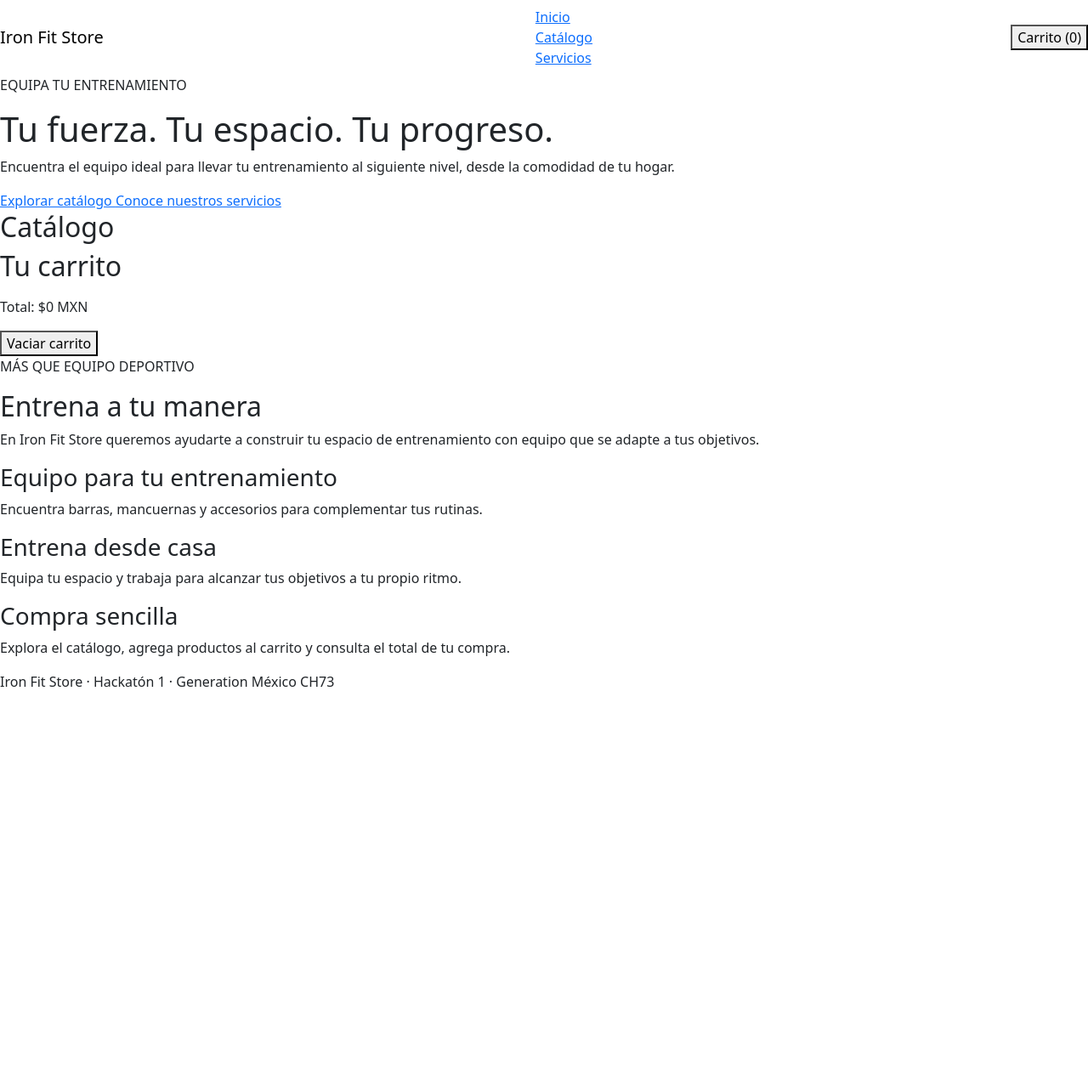
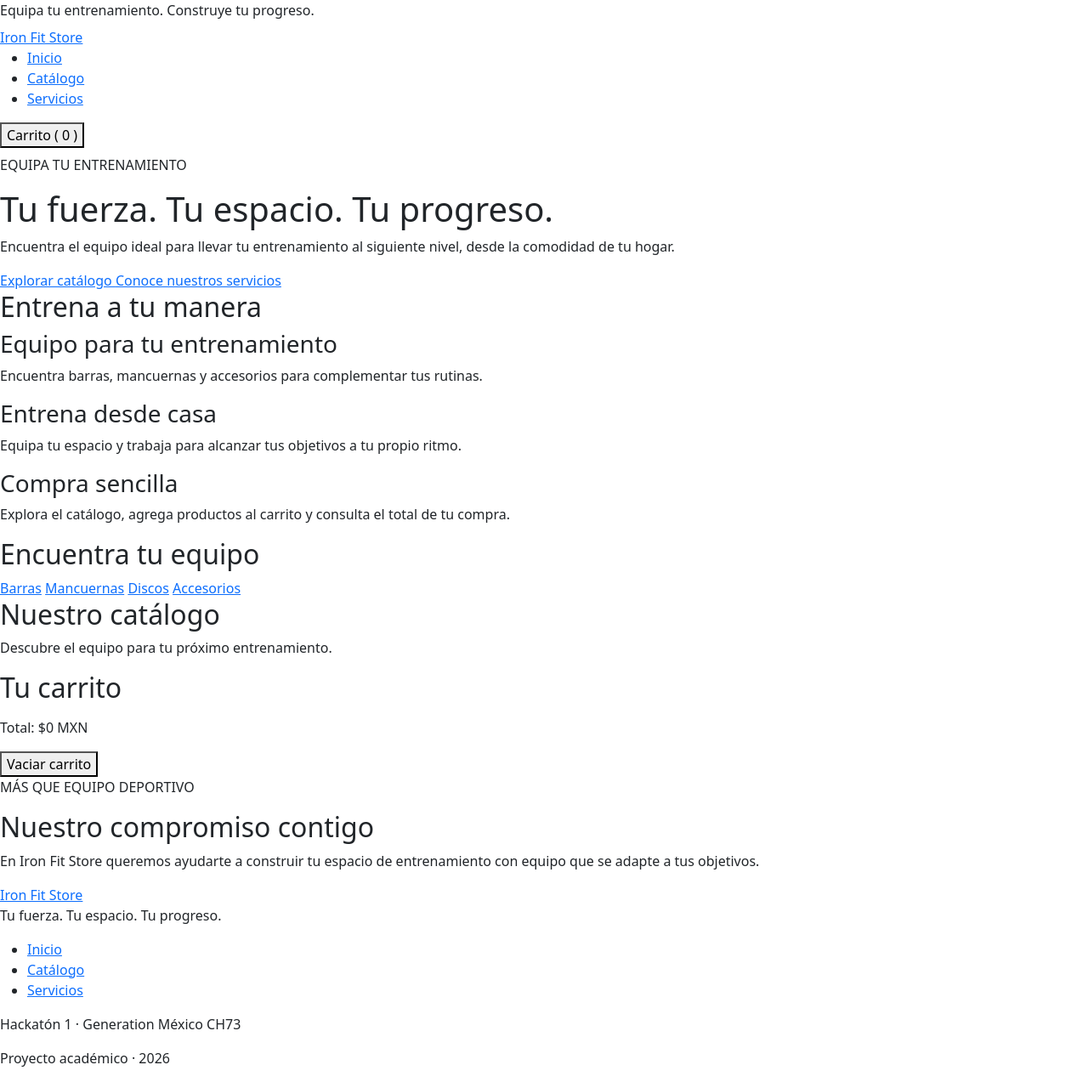
Before and after one commit to ChanisBlu/IronFitStore-Hackaton-1, a website: page index.html in a window 1280 px wide. Shown: the whole page at 85% size. Before the commit the page ends 830 px from the top, so only its background shows below. Drawn offline with nearby package versions, Linux system fonts and the light colour scheme.

Commit message:
Adaptar HTML al estandar visual del equipo

```diff
--- a/index.html
+++ b/index.html
@@ -1,113 +1,110 @@
+
 <!DOCTYPE html>
 <html lang="es">
 <head>
   <meta charset="UTF-8">
   <meta name="viewport" content="width=device-width, initial-scale=1.0">
-  <meta name="description" content="Iron Fit Store: equipo de fuerza para tu gimnasio en casa">
-  <title>Iron Fit Store</title>
+  <meta
+    name="description"
+    content="Iron Fit Store: equipo de fuerza para tu gimnasio en casa."
+  >
+  <title>Iron Fit Store | Equipo deportivo</title>
 
-  <!-- Bootstrap 5.3.8 (rejilla y componentes responsivos) -->
-  <link href="https://cdn.jsdelivr.net/npm/bootstrap@5.3.8/dist/css/bootstrap.min.css" rel="stylesheet">
-  <!-- Estilos propios del equipo (siempre después de Bootstrap) -->
+  <!-- Bootstrap: rejilla y componentes responsivos -->
+  <link
+    href="https://cdn.jsdelivr.net/npm/bootstrap@5.3.8/dist/css/bootstrap.min.css"
+    rel="stylesheet"
+  >
+
+  <!-- Estilos propios del equipo: responsable Joce -->
   <link rel="stylesheet" href="css/styles.css">
 </head>
+
 <body>
+  <div class="contenedor">
+
+    <!-- ===== ANUNCIO (responsable: Víctor) ===== -->
+    <div class="anuncio">
+      Equipa tu entrenamiento. Construye tu progreso.
+    </div>
 
     <!-- ===== NAVBAR (responsable: Víctor) ===== -->
-
-  <!-- ===== NAVBAR (responsable: Víctor) ===== -->
-  <header id="encabezado">
+    <header>
       <nav class="navbar" aria-label="Navegación principal">
-      <a class="navbar-brand" href="#inicio" aria-label="Iron Fit Store, ir al inicio">
+        <div class="navbar__contenido">
+          <a
+            class="navbar__logo"
+            href="#inicio"
+            aria-label="Iron Fit Store, ir al inicio"
+          >
             Iron Fit Store
           </a>
 
-      <ul class="navbar-nav">
-        <li>
-          <a href="#inicio">Inicio</a>
-        </li>
-        <li>
-          <a href="#catalogo">Catálogo</a>
-        </li>
-        <li>
-          <a href="#servicios">Servicios</a>
-        </li>
+          <ul class="navbar__links">
+            <li><a href="#inicio">Inicio</a></li>
+            <li><a href="#catalogo">Catálogo</a></li>
+            <li><a href="#servicios">Servicios</a></li>
           </ul>
 
-      <!-- El contador lo actualiza js/carrito.js -->
-      <button id="btn-carrito" type="button" aria-label="Ver carrito de compras">
-        Carrito (<span id="carrito-contador">0</span>)
+          <!-- Isaac: el JavaScript actualiza el contador -->
+          <button
+            class="navbar__carrito"
+            id="btn-carrito"
+            type="button"
+            aria-label="Ver carrito de compras"
+          >
+            Carrito (
+            <span class="navbar__contador" id="carrito-contador">0</span>
+            )
           </button>
+        </div>
       </nav>
     </header>
 
     <main>
+      <!-- ===== HERO (responsable: Víctor) ===== -->
+      <section class="hero" id="inicio" aria-labelledby="hero-titulo">
+        <div class="hero__contenido">
+          <p class="hero__subtitulo">EQUIPA TU ENTRENAMIENTO</p>
 
-  <!-- ===== HERO (responsable: Víctor) ===== -->
-  <section id="inicio" aria-labelledby="titulo-principal">
-    <div class="hero-contenido">
-      <p class="hero-etiqueta">EQUIPA TU ENTRENAMIENTO</p>
-
-      <h1 id="titulo-principal">
+          <h1 class="hero__titulo" id="hero-titulo">
             Tu fuerza. Tu espacio. Tu progreso.
           </h1>
 
-      <p class="hero-descripcion">
+          <p class="hero__descripcion">
             Encuentra el equipo ideal para llevar tu entrenamiento
             al siguiente nivel, desde la comodidad de tu hogar.
           </p>
 
-      <div class="hero-acciones">
-        <a class="btn-catalogo" href="#catalogo">
+          <div class="hero__acciones">
+            <a class="hero__boton" href="#catalogo">
               Explorar catálogo
             </a>
 
-        <a class="btn-servicios" href="#servicios">
+            <a class="hero__enlace" href="#servicios">
               Conoce nuestros servicios
             </a>
           </div>
         </div>
       </section>
 
+      <!-- ===== BENEFICIOS (responsable: Víctor) ===== -->
+      <section
+        class="beneficios"
+        aria-labelledby="beneficios-titulo"
+      >
+        <h2 id="beneficios-titulo">Entrena a tu manera</h2>
 
-    <!-- ===== CATÁLOGO (las cards las pinta js/productos.js, responsable: César) ===== -->
-    <section id="catalogo">
-      <h2>Catálogo</h2>
-      <!-- NO escribir cards a mano aquí: se generan con JS -->
-      <div id="productos" class="row"></div>
-    </section>
-
-    <!-- ===== CARRITO (lo llena js/carrito.js, responsable: Isaac) ===== -->
-    <aside id="carrito">
-      <h2>Tu carrito</h2>
-      <ul id="carrito-lista"></ul>
-      <p>Total: $<span id="carrito-total">0</span> MXN</p>
-      <button id="btn-vaciar" type="button">Vaciar carrito</button>
-    </aside>
-
-
-    <!-- ===== SERVICIOS / NOSOTROS (responsable: Víctor) ===== -->
-    <section id="servicios" aria-labelledby="titulo-servicios">
-      <div class="servicios-contenido">
-        <p class="servicios-etiqueta">MÁS QUE EQUIPO DEPORTIVO</p>
-
-        <h2 id="titulo-servicios">Entrena a tu manera</h2>
-
-        <p class="servicios-descripcion">
-          En Iron Fit Store queremos ayudarte a construir tu espacio de
-          entrenamiento con equipo que se adapte a tus objetivos.
-        </p>
-
-        <div class="servicios-lista">
-          <article class="servicio">
+        <div class="beneficios__lista">
+          <article class="beneficio">
             <h3>Equipo para tu entrenamiento</h3>
             <p>
-              Encuentra barras, mancuernas y accesorios para complementar
-              tus rutinas.
+              Encuentra barras, mancuernas y accesorios para
+              complementar tus rutinas.
             </p>
           </article>
 
-          <article class="servicio">
+          <article class="beneficio">
             <h3>Entrena desde casa</h3>
             <p>
               Equipa tu espacio y trabaja para alcanzar tus objetivos
@@ -115,26 +112,101 @@
             </p>
           </article>
 
-          <article class="servicio">
+          <article class="beneficio">
             <h3>Compra sencilla</h3>
             <p>
-              Explora el catálogo, agrega productos al carrito y consulta
-              el total de tu compra.
+              Explora el catálogo, agrega productos al carrito y
+              consulta el total de tu compra.
             </p>
           </article>
         </div>
+      </section>
+
+      <!-- ===== CATEGORÍAS (contenido inicial) ===== -->
+      <section
+        class="categorias"
+        aria-labelledby="categorias-titulo"
+      >
+        <h2 id="categorias-titulo">Encuentra tu equipo</h2>
+
+        <div class="categorias__lista">
+          <a class="categoria" href="#catalogo">Barras</a>
+          <a class="categoria" href="#catalogo">Mancuernas</a>
+          <a class="categoria" href="#catalogo">Discos</a>
+          <a class="categoria" href="#catalogo">Accesorios</a>
         </div>
       </section>
 
+      <!-- ===== CATÁLOGO (responsable: César) ===== -->
+      <section id="catalogo" aria-labelledby="catalogo-titulo">
+        <h2 id="catalogo-titulo">Nuestro catálogo</h2>
+        <p>Descubre el equipo para tu próximo entrenamiento.</p>
+
+        <!-- César genera las tarjetas mediante JavaScript -->
+        <div id="productos" class="grid row"></div>
+      </section>
+
+      <!-- ===== CARRITO (responsable: Isaac) ===== -->
+      <aside id="carrito" aria-labelledby="carrito-titulo">
+        <h2 id="carrito-titulo">Tu carrito</h2>
+
+        <ul id="carrito-lista"></ul>
+
+        <p>
+          Total:
+          $<span id="carrito-total">0</span> MXN
+        </p>
+
+        <button id="btn-vaciar" type="button">
+          Vaciar carrito
+        </button>
+      </aside>
+
+      <!-- ===== SERVICIOS / NOSOTROS (responsable: Víctor) ===== -->
+      <section
+        id="servicios"
+        aria-labelledby="servicios-titulo"
+      >
+        <div class="servicios__contenido">
+          <p class="servicios__etiqueta">MÁS QUE EQUIPO DEPORTIVO</p>
+
+          <h2 id="servicios-titulo">Nuestro compromiso contigo</h2>
+
+          <p class="servicios__descripcion">
+            En Iron Fit Store queremos ayudarte a construir tu espacio
+            de entrenamiento con equipo que se adapte a tus objetivos.
+          </p>
+        </div>
+      </section>
+    </main>
 
     <!-- ===== FOOTER (responsable: Víctor) ===== -->
-  <footer>
-    <p>Iron Fit Store · Hackatón 1 · Generation México CH73</p>
+    <footer class="footer" id="pie-pagina">
+      <div class="footer__contenido">
+        <div class="footer__marca">
+          <a href="#inicio">Iron Fit Store</a>
+          <p>Tu fuerza. Tu espacio. Tu progreso.</p>
+        </div>
+
+        <nav aria-label="Navegación del pie de página">
+          <ul class="footer__links">
+            <li><a href="#inicio">Inicio</a></li>
+            <li><a href="#catalogo">Catálogo</a></li>
+            <li><a href="#servicios">Servicios</a></li>
+          </ul>
+        </nav>
+
+        <div class="footer__proyecto">
+          <p>Hackatón 1 · Generation México CH73</p>
+          <p>Proyecto académico · 2026</p>
+        </div>
+      </div>
     </footer>
 
-  <!-- Bootstrap JS -->
+  </div>
+
+  <!-- ===== SCRIPTS: conservar el orden del equipo ===== -->
   <script src="https://cdn.jsdelivr.net/npm/bootstrap@5.3.8/dist/js/bootstrap.bundle.min.js"></script>
-  <!-- Scripts del equipo: el ORDEN importa (datos, carrito, arranque) -->
   <script src="js/productos.js"></script>
   <script src="js/carrito.js"></script>
   <script src="js/main.js"></script>
```
Lines whose indentation alone changed are shown as unchanged.
